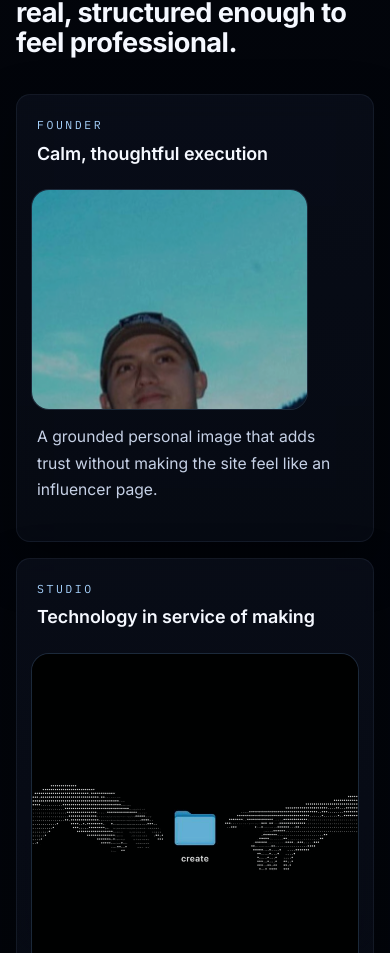
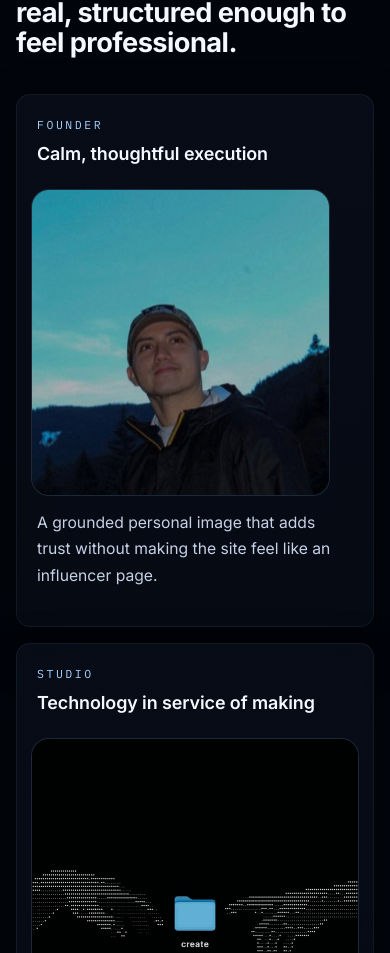
Before and after one commit to michaelpreciado/business-page, a React (Vite) app: page / in a window 390 px wide. Shown: the part 5356-6309 px from the top of the page. Built offline with nearby package versions, Linux system fonts and the light colour scheme.

Commit message:
fix: reframe founder portrait

```diff
--- a/src/App.css
+++ b/src/App.css
@@ -572,13 +572,13 @@
 }
 
 .portrait-frame {
-  aspect-ratio: 4 / 3.08;
-  max-width: 82%;
+  aspect-ratio: 4 / 4.35;
+  max-width: 84%;
 }
 
 .portrait-frame img {
-  object-position: center 16%;
-  transform: scale(1.34);
+  object-position: center 34%;
+  transform: scale(1.02);
 }
 
 .visual-frame img {
@@ -734,8 +734,8 @@
   }
 
   .portrait-frame {
-    max-width: 78%;
-    aspect-ratio: 4 / 3.18;
+    max-width: 84%;
+    aspect-ratio: 4 / 4.1;
   }
 
   .brand-note,
```
Also changed, not shown: public/images/michael-outdoors-cropped.jpg.
